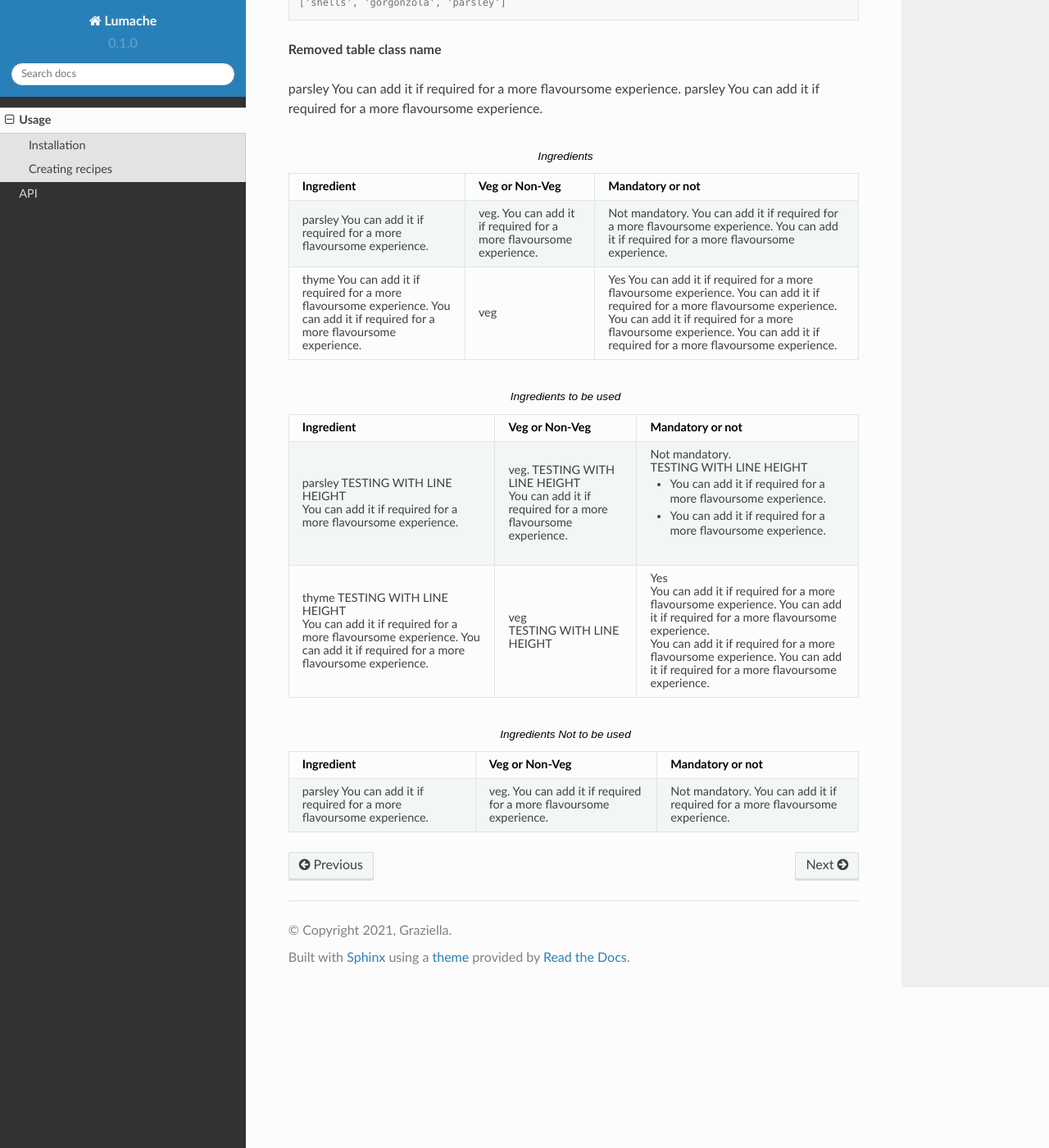
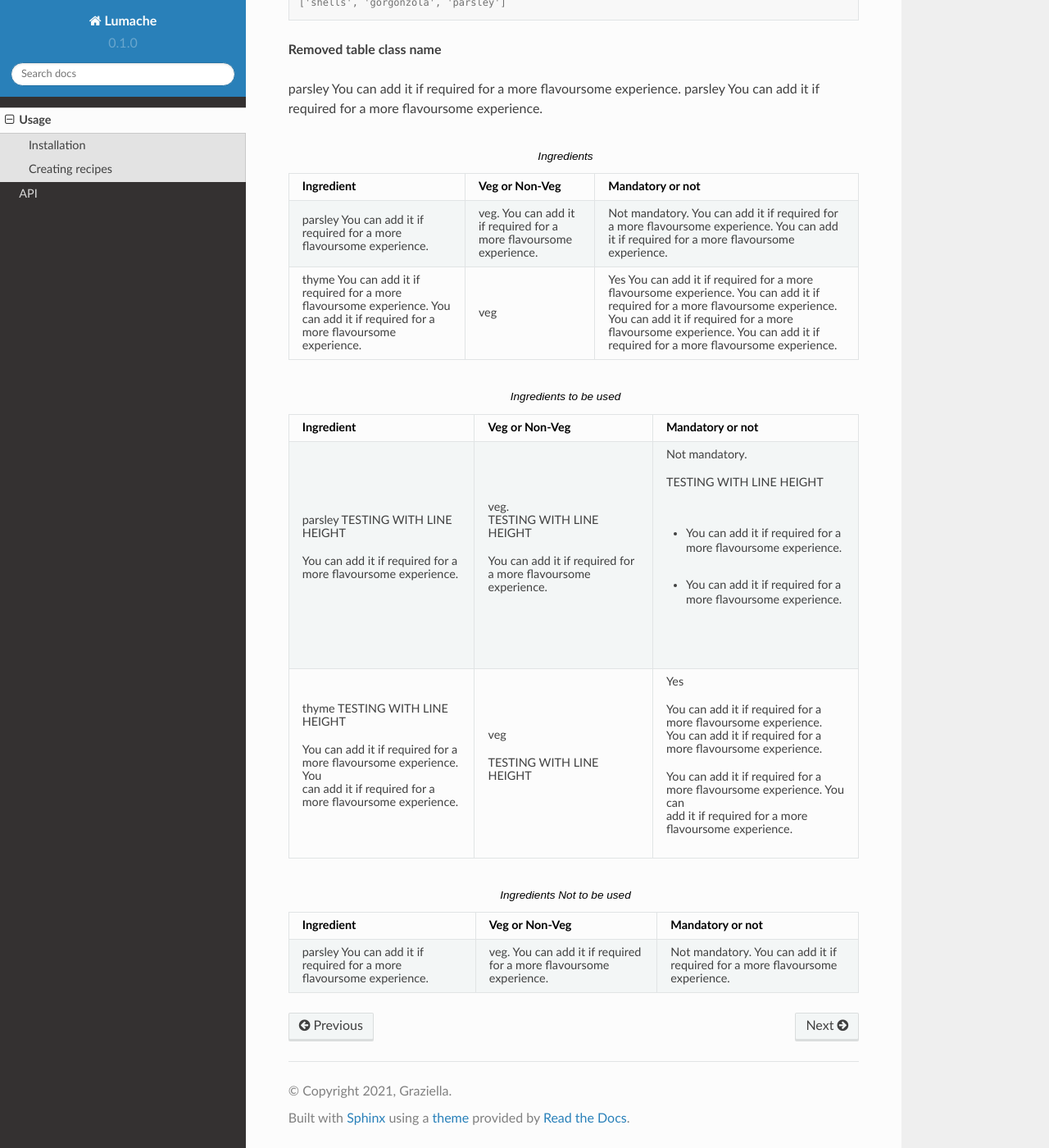
Before and after one commit to PriyankaLiz/pri-rtd4-tutorial, a Sphinx documentation site: the page built from docs/source/usage.rst, in a window 1280 px wide and 1400 px high, scrolled down 1169 px. Shown: the whole window at 82% size. Built offline with Sphinx 7.4.7 and the Read the Docs theme 2.0.0, drawn with Linux system fonts in a browser that asks for light colours.

Commit message:
Changed to pre-wrap

```diff
--- a/docs/source/.static/custom.css
+++ b/docs/source/.static/custom.css
@@ -1,4 +1,4 @@
 /* Added code to display tables without horizontal scrollbars */
 .wy-table-responsive table td, .wy-table-responsive table th {
-    white-space: normal;
+    white-space: pre-wrap;
 }
```
